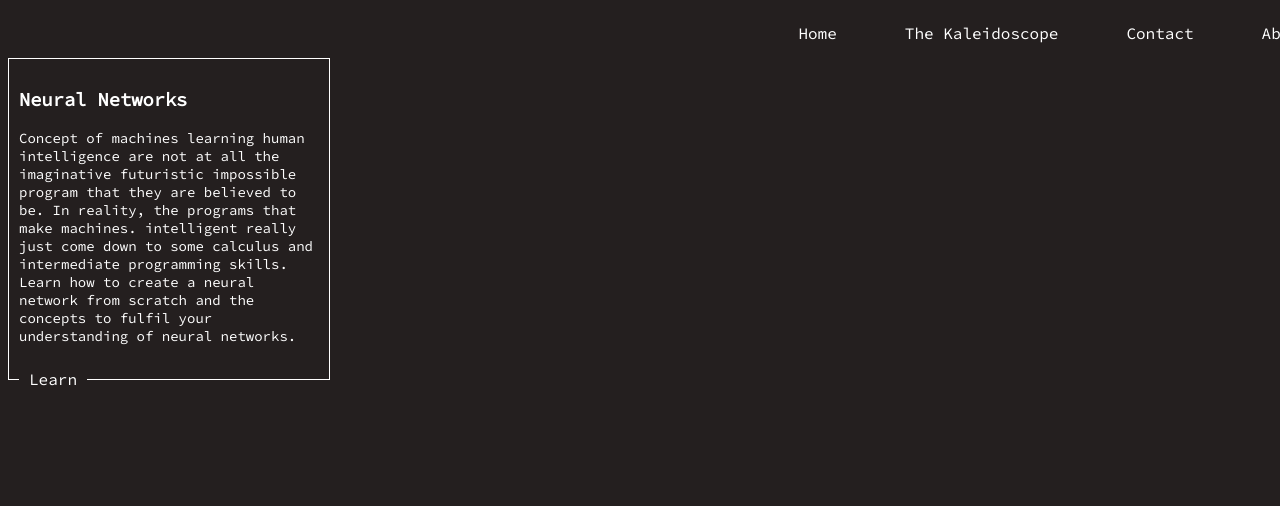
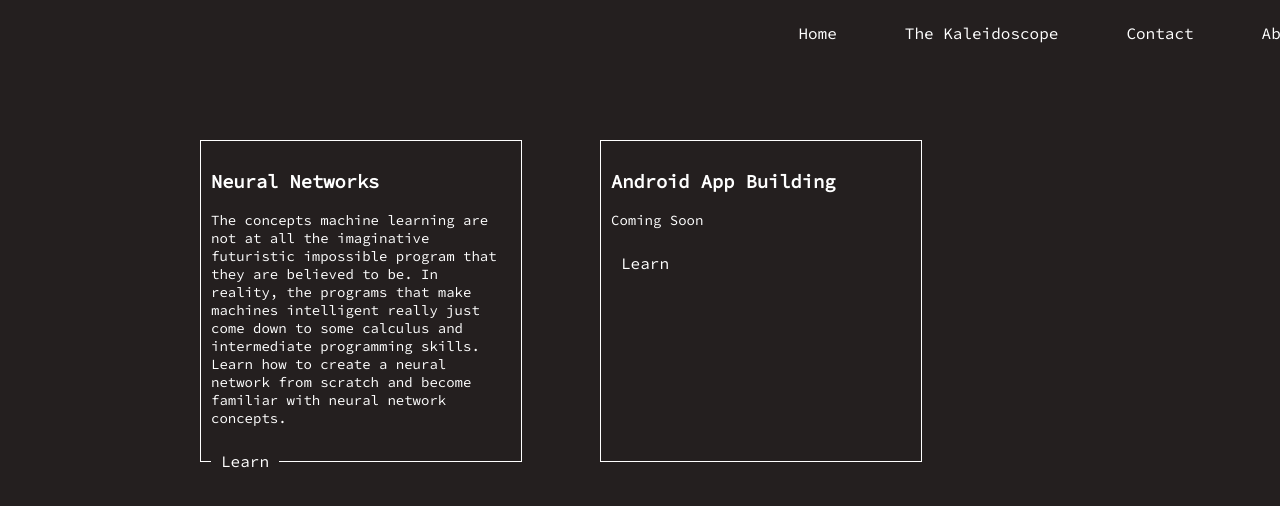
Before and after one commit to Zoha-Arif/TechlesKaleidoscope, a plain HTML site: page HTML/Kaleidoscope.html in a window 1280 px wide. Shown: the top 506 px of the page. Drawn offline with Linux system fonts and the light colour scheme.

Commit message:
worked on the kaleidoscope.

```diff
--- a/HTML/Kaleidoscope.html
+++ b/HTML/Kaleidoscope.html
@@ -23,9 +23,15 @@
     </div>
     <div class="boxed" id="box1">
         <h3>Neural Networks</h3>
-        <p class="description">Concept of machines learning human intelligence are not at all the imaginative futuristic impossible program that they are believed to be.
-             In reality, the programs that make machines.
+        <p class="description">The concepts machine learning are not at all the imaginative futuristic impossible program that they are believed to be.
+             In reality, the programs that make machines
             intelligent really just come down to some calculus and intermediate programming skills.
-        Learn how to create a neural network from scratch and the concepts to fulfil your understanding of neural networks.</p>
+        Learn how to create a neural network from scratch and become familiar with neural network concepts.</p>
         <button class="lbutton">Learn</button>
     </div>
+    <div class="boxed" id="box2">
+            <h3>Android App Building</h3>
+            <p class="description">Coming Soon</p>
+            <button class="lbutton">Learn</button>
+        </div>
+    </body>
--- a/HTML/main.css
+++ b/HTML/main.css
@@ -87,3 +87,17 @@ body {
     background-color: #241F1F;
     font-family: 'Source Code Pro', monospace;
 }
+
+#box1 {
+    display: inline-block;
+    position: absolute;
+    left: 200px;
+    top: 140px;
+}
+
+#box2 {
+    display: inline-block;
+    position: absolute;
+    left: 600px;
+    top: 140px;
+}
```
